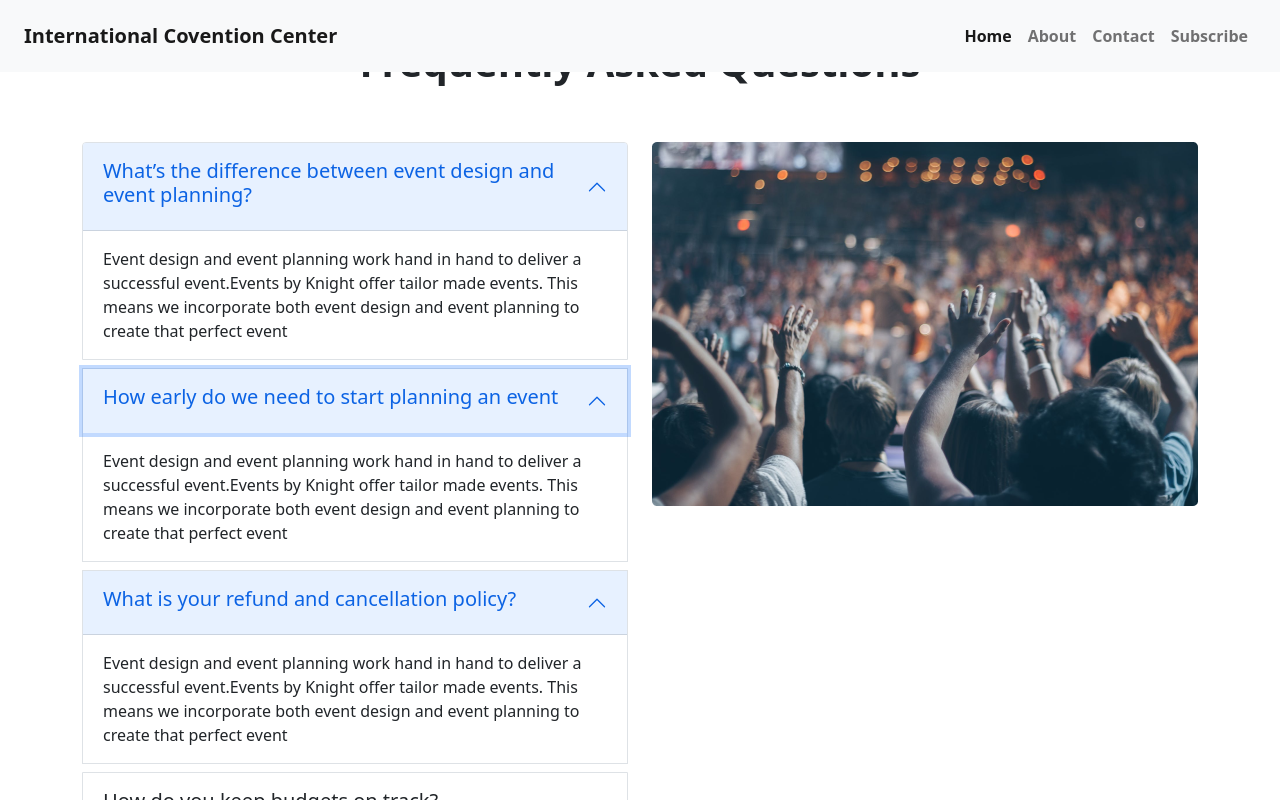
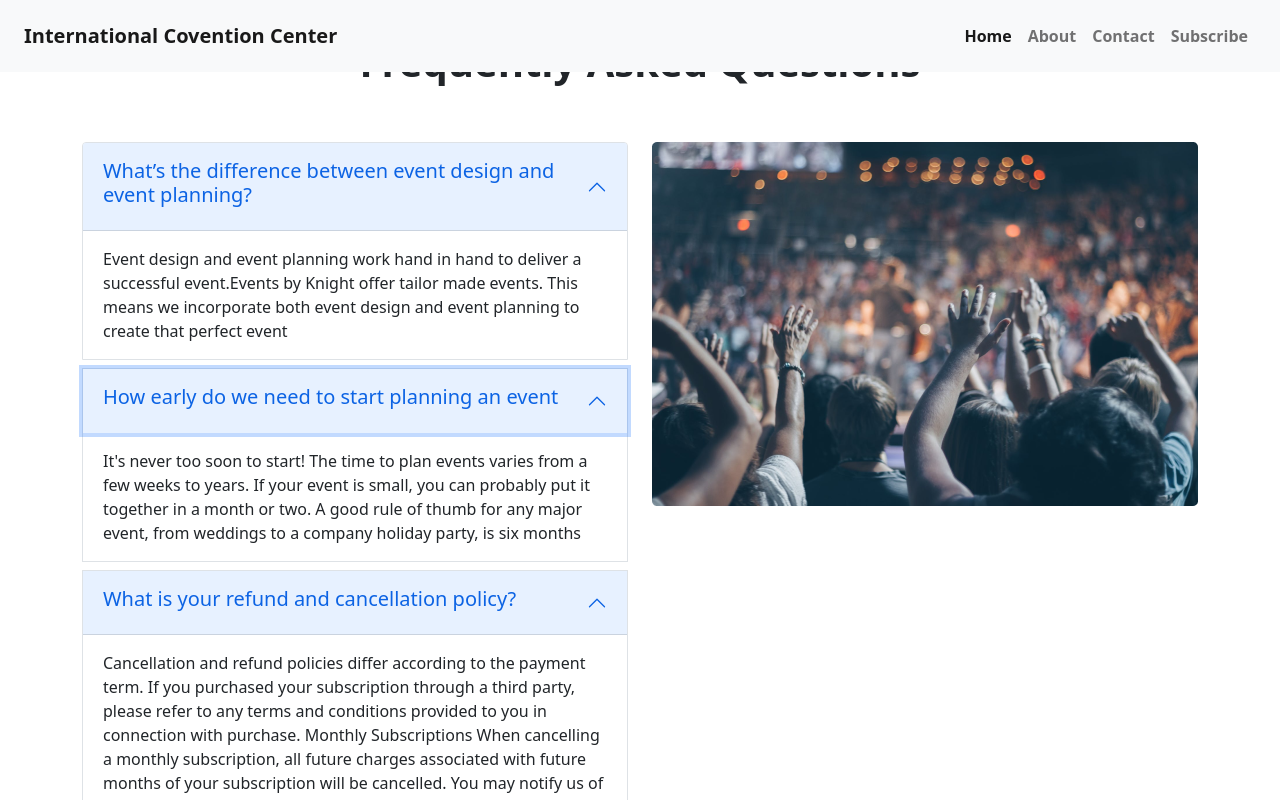
Before and after one commit to MansurAhmed1/assignment3-repo, a plain HTML site: page index.html in a window 1280 px wide. Both pictures are taken after a click on the button "How early do we need to start planning an event". Shown: the part 2229-3029 px from the top of the page. Drawn offline with nearby package versions, Linux system fonts and the light colour scheme.

Commit message:
four-commit

```diff
--- a/index.html
+++ b/index.html
@@ -548,10 +548,7 @@
           <div id="collapseTwo" class="accordion-collapse collapse" aria-labelledby="headingTwo" data-bs-parent="#accordionExample">
             <div class="accordion-body">
 
-                Event design and event planning work hand in hand to deliver a
-                successful event.Events by Knight offer tailor made events. This
-                means we incorporate both event design and event planning to
-                create that perfect event
+              It's never too soon to start! The time to plan events varies from a few weeks to years. If your event is small, you can probably put it together in a month or two. A good rule of thumb for any major event, from weddings to a company holiday party, is six months
 
             </div>
           </div>
@@ -564,10 +561,18 @@
           </h2>
           <div id="collapseTwo" class="accordion-collapse collapse" aria-labelledby="headingTwo" data-bs-parent="#accordionExample">
             <div class="accordion-body">
-                Event design and event planning work hand in hand to deliver a
-                successful event.Events by Knight offer tailor made events. This
-                means we incorporate both event design and event planning to
-                create that perfect event
+              Cancellation and refund policies differ according to the payment term.
+
+              If you purchased your subscription through a third party, please refer to any terms and conditions provided to you in connection with purchase.
+
+              Monthly Subscriptions
+              When cancelling a monthly subscription, all future charges associated with future months of your subscription will be cancelled. You may notify us of your intent to cancel at any time; your cancellation will become effective at the end of your current monthly billing period. You will not receive a refund; however your subscription access and/or delivery and accompanying subscriber benefits will continue for the remainder of the current monthly billing period.
+
+              Annual Subscriptions
+              When cancelling an annual subscription, all future charges associated with future years of your subscription will be cancelled. You may notify us of your intent to cancel at any time; your cancellation will become effective at the end of your current annual billing period. You will not receive a refund, prorated or otherwise, for the remainder of the annual term. However, your subscription access and/or delivery and accompanying subscriber benefits will continue for the remainder of the current annual billing period.
+
+             In order to change or cancel your subscription please select “Launch Chat” to start a conversation with Bloomberg Media’s Messaging Assistant.
+
 
             </div>
           </div>
@@ -581,17 +586,28 @@
           <div id="collapseThree" class="accordion-collapse collapse" aria-labelledby="headingThree" data-bs-parent="#accordionExample">
             <div class="accordion-body">
 
-                Event design and event planning work hand in hand to deliver a
-                successful event.Events by Knight offer tailor made events. This
-                means we incorporate both event design and event planning to
-                create that perfect event
+              <h5>5 Steps for Tracking Your Monthly Expenses</h5>
+
+
+              <ul>
+                <li >Check your account statements. ...</li>
+               <li>Categorize your expenses. ...</li>
+                <li> Use a budgeting or expense-tracking app. ...</li>
+                <li> Explore other expense trackers. ...</li>
+                <li>     Identify room for change.</li>
+
+               </ul>
+
+
+
+
             </div>
           </div>
         </div>
       </div>
 
     </div>
-    <div class="col-lg-6">
+    <div class="col-lg-6 ">
 
       <img src="images/people.png" alt="people" class="img-fluid">
     </div>
```
